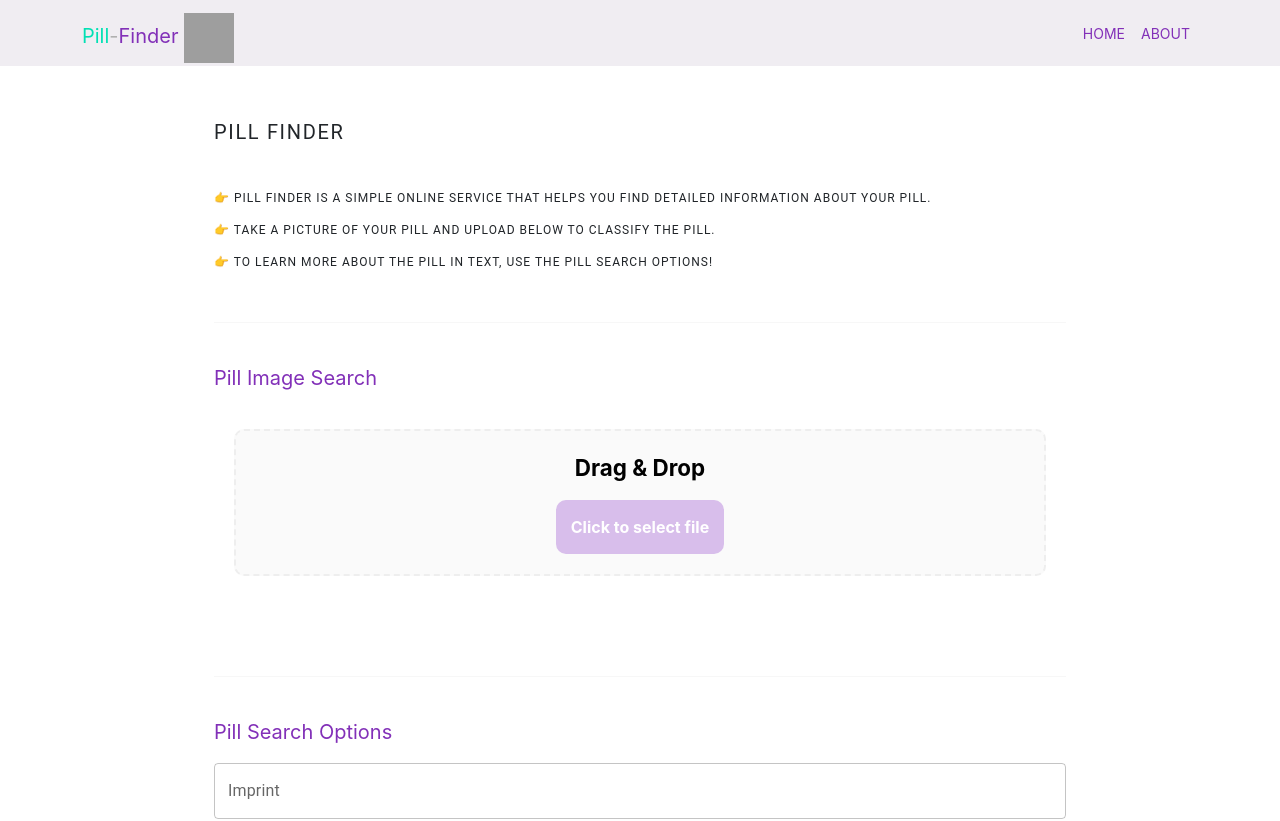
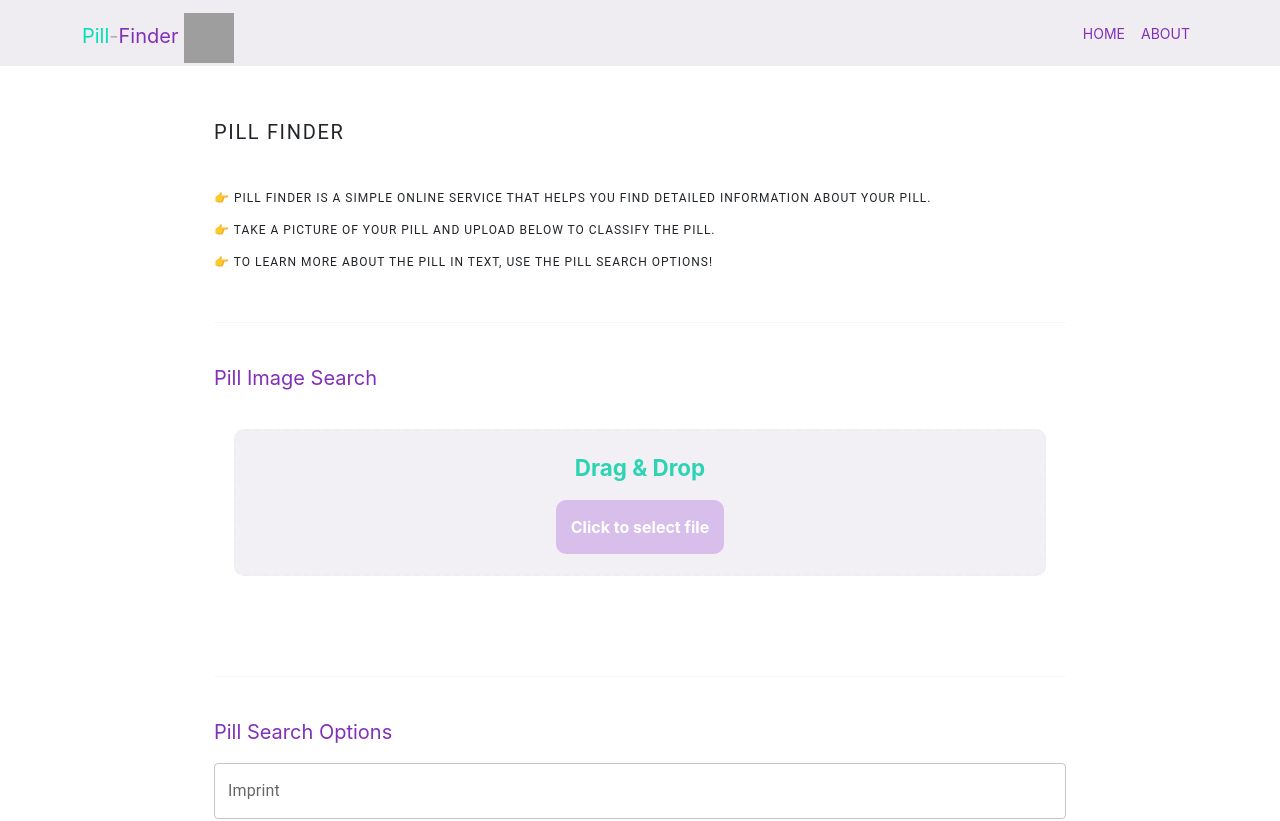
Before and after one commit to jingeekim9/pill-finder, a React (Create React App) app: page / in a window 1280 px wide. Shown: the top 821 px of the page. Built offline with nearby package versions, Linux system fonts and the light colour scheme; grey boxes are pictures that could not be loaded.

Commit message:
profile img added

```diff
--- a/src/pages/About.js
+++ b/src/pages/About.js
@@ -10,16 +10,16 @@ export default function About() {
                 <Box >
                     <Typography variant="overline" sx={{ fontSize: "20px" }}>Lauren Kim</Typography><br /><br />
 
-                    <Typography variant="overline">👉 XXth Year at XX School</Typography><br />
-                    <Typography variant="overline">👉 Loves to (hobby) </Typography><br />
-                    <Typography variant="overline">👉 Loves to (hobby2)</Typography><br />
+                    <Typography variant="overline">👉 Dulwich College Seoul</Typography><br />
+                    <Typography variant="overline">👉 Loves watching football 🏈 </Typography><br />
+                    <Typography variant="overline">👉 Loves listening to music 🎧</Typography><br />
 
                 </Box>
                 <Box mt={1}>
                     <img
                         alt="profile"
-                        style={{ width: 150, height: 150 }}
-                        src="https://encrypted-tbn0.gstatic.com/images?q=tbn:ANd9GcTj6OSkMVt7i1BRqfbWDG0qhrM0SMhF0cXOfg&usqp=CAU"></img>
+                        style={{ width: 125, height: 125, borderRadius: 10 }}
+                        src="./profile.png"></img>
                 </Box>
             </Box>
 
--- a/src/pages/DropBox.js
+++ b/src/pages/DropBox.js
@@ -27,7 +27,7 @@ const Container = styled.div`
 	border-radius: 10px;
 	border-color: ${(props) => getColor(props)};
 	border-style: dashed;
-	background-color: #fafafa;
+	background-color: #f3f0f5;
 	color: black;
 	font-weight: bold;
 	font-size: 1.4rem;
@@ -71,7 +71,7 @@ function DropBox({ onDrop }) {
 					{...getRootProps({ isDragAccept, isFocused, isDragReject })}
 				>
 					<input {...getInputProps()} />
-					<p>Drag & Drop</p>
+					<p style={{ color: "#2cd4b3" }}>Drag & Drop</p>
 					<button type="button" className="btn" onClick={open}>
 						Click to select file
 					</button>
```
Also changed, not shown: public/profile.png (added).
